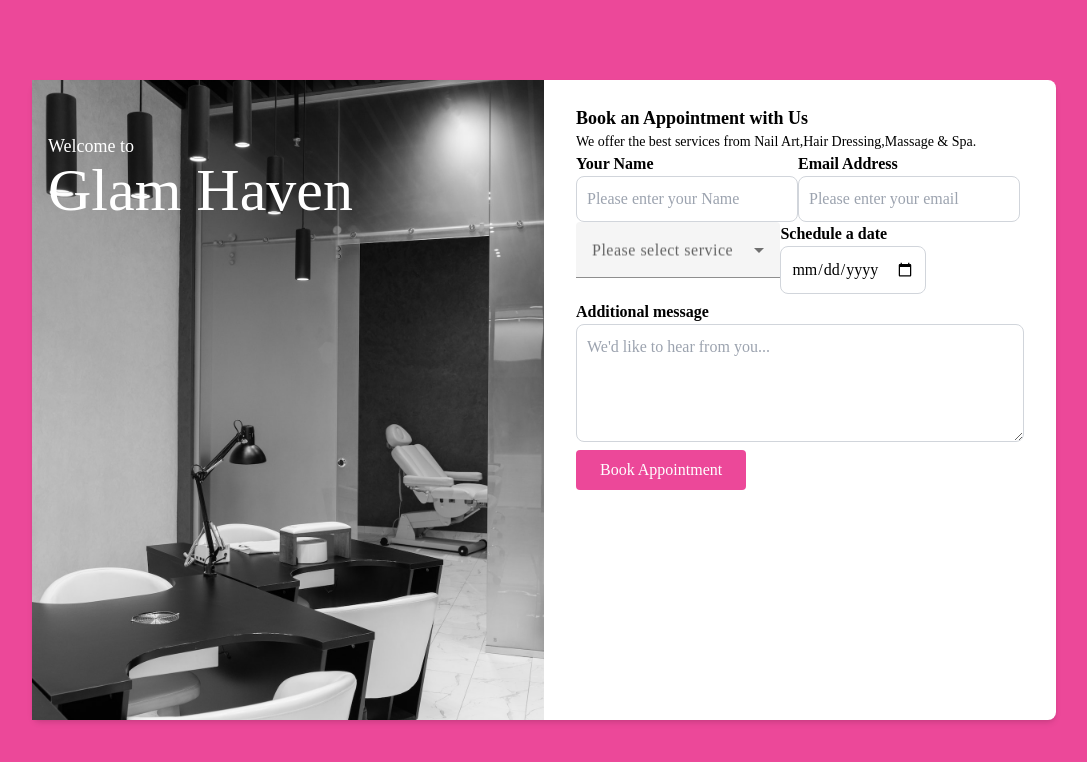
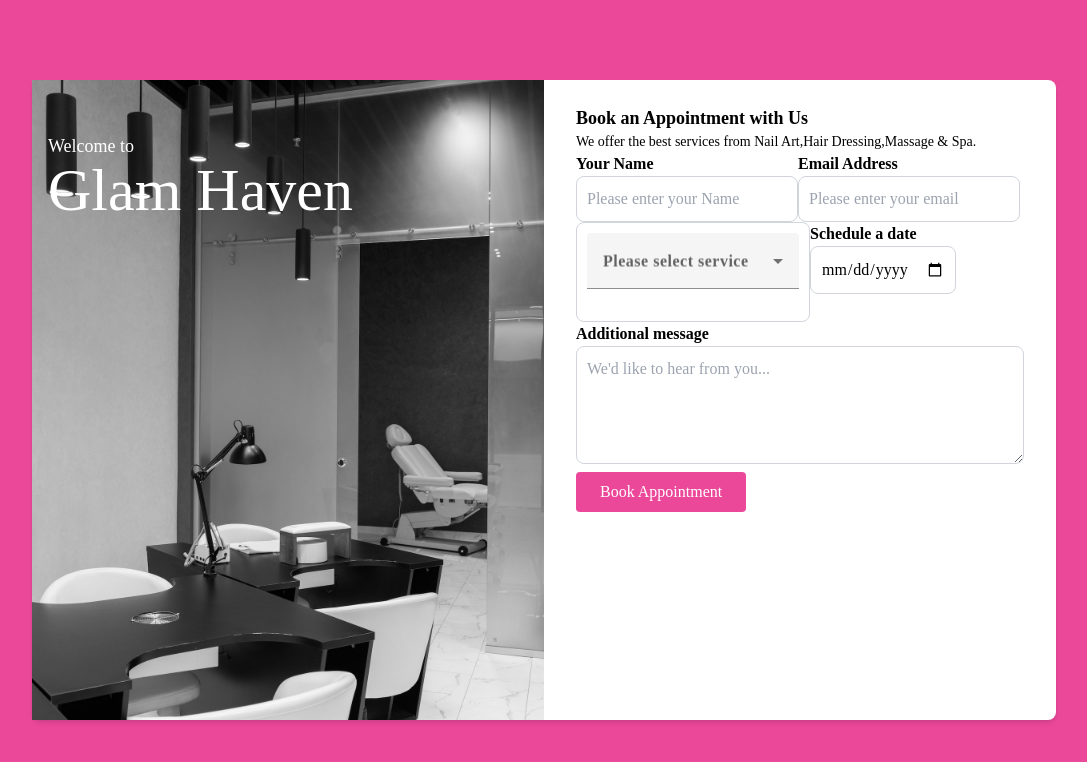
Before and after one commit to Carol254/glamHavenBooking, an Angular app: page / in a window 1280 px wide. Shown: the top 762 px of the page, without its empty margins (96-1183 px from the left). Built offline with nearby package versions, Linux system fonts and the light colour scheme.

Commit message:
few chnages made

```diff
--- a/src/app/home/home.component.html
+++ b/src/app/home/home.component.html
@@ -25,14 +25,16 @@
                     </div>
 
                     <div class="flex flex-row">
-                        <mat-form-field>
-                            <mat-label>Please select service</mat-label>
+                        <div>
+                             <mat-form-field class="basis-1/2 rounded-lg p-2.5 border border-gray-300">
+                            <mat-label class="font-semibold" >Please select service</mat-label>
                             <mat-select>
                               <mat-option *ngFor="let service of services" [value]="service.value">
                                 {{service.viewValue}}
                               </mat-option>
                             </mat-select>
                           </mat-form-field>
+                        </div>
 
                         <div>
                             <label class="font-semibold">Schedule a date</label>
```
